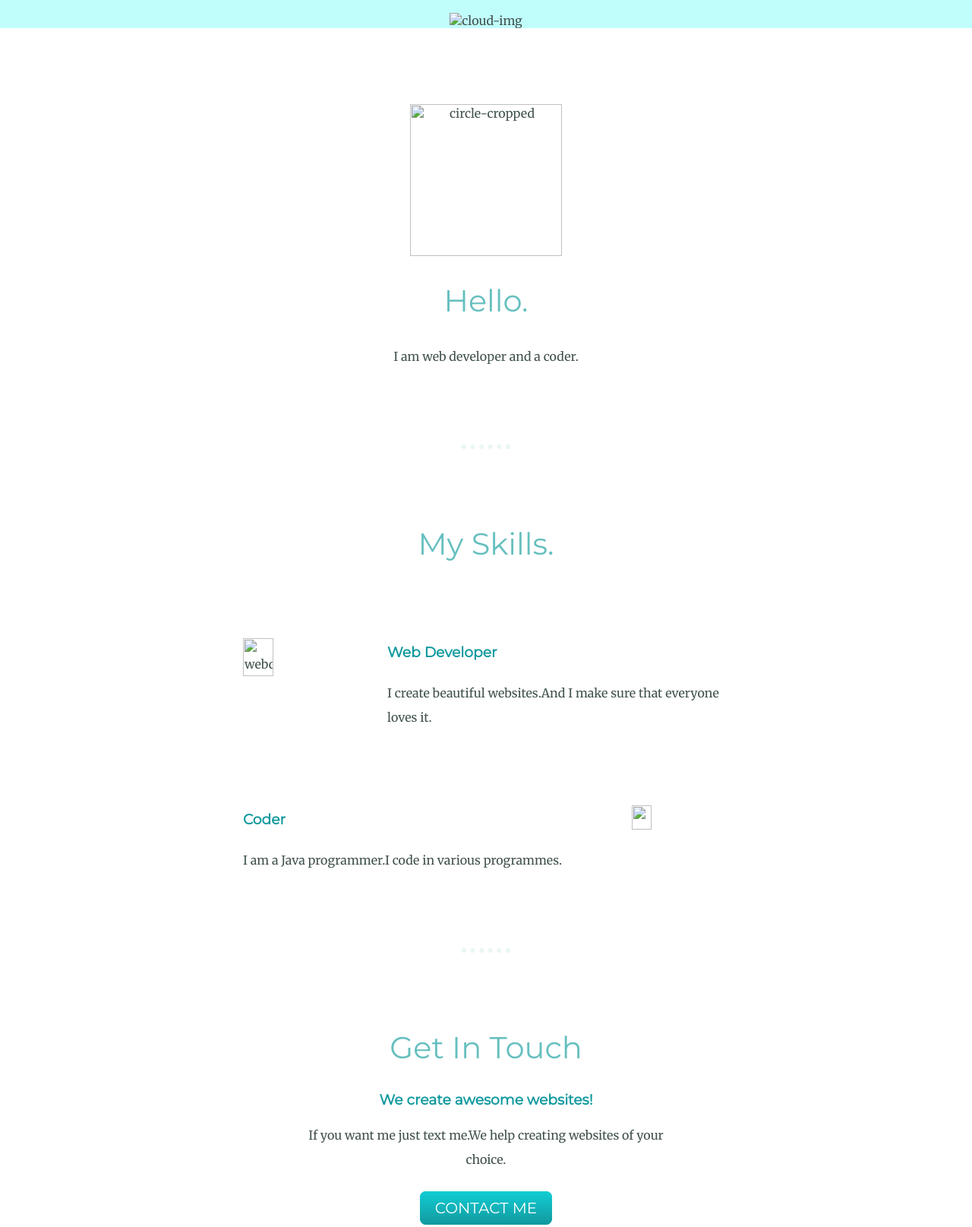
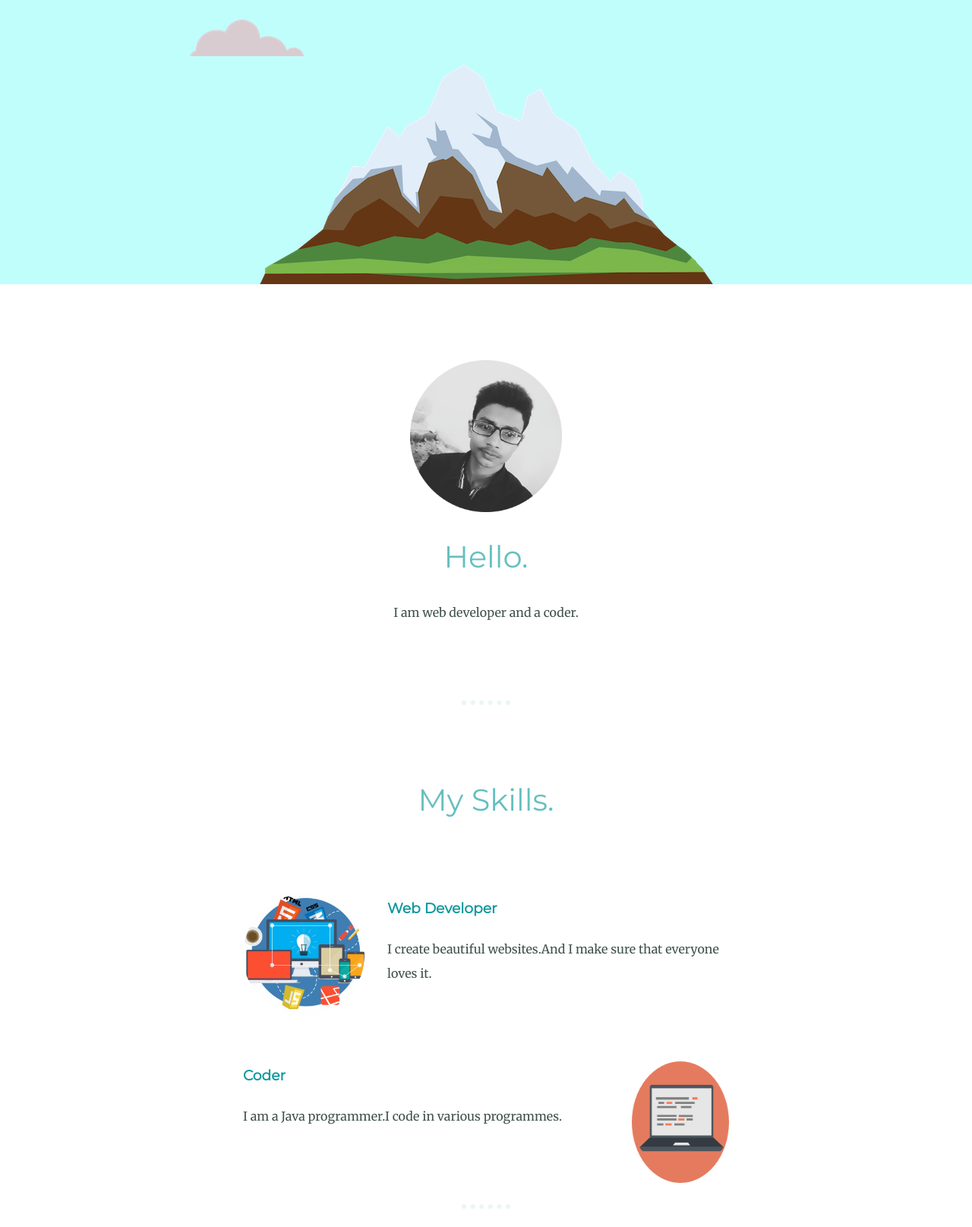
Before and after one commit to ayushanand593/MyProfile, a plain HTML site: page index.html in a window 1280 px wide. Shown: the part 380-1995 px from the top of the page at 76% size. Drawn offline with Linux system fonts and the light colour scheme.

Commit message:
Update index.html

```diff
--- a/index.html
+++ b/index.html
@@ -9,16 +9,16 @@
     </head>
     <body>
         <div class="top-container">
-        <img class="top-cloud"src="Images/cloud.png" alt="cloud-img">
+        <img class="top-cloud"src="cloud.png" alt="cloud-img">
             <h1>I'm Ayush</h1>
             <h2>a <span><u>pro</u></span>grammer</h2>
-            <img class="bottom-cloud"src="Images/cloud.png" alt="cloud-img">
-            <img src="Images/mountain.png" alt="cloud-img">
+            <img class="bottom-cloud"src="cloud.png" alt="cloud-img">
+            <img src="mountain.png" alt="cloud-img">
         </div>
 
         <div class="middle-container">
             <div class="profile">
-              <img src="Images/circle-cropped.png" height="200px" width="200px" alt="circle-cropped">
+              <img src="circle-cropped.png" height="200px" width="200px" alt="circle-cropped">
               <h2>Hello.</h2>
               <p class="intro">I am web developer and a coder.</p>
             </div>
@@ -26,12 +26,12 @@
             <div class="skills">
               <h2>My Skills.</h2>
               <div class="skill-row">
-                <img class="webdesign" src="Images/circle-cropped2.png"  alt="webdesign">
+                <img class="webdesign" src="circle-cropped2.png"  alt="webdesign">
                 <h3>Web Developer</h3>
                 <p> I create beautiful websites.And I make sure that everyone loves it.</p>
               </div>
               <div class="skill-row">
-                <img class="computer" src="Images/circle-cropped1.png"   alt="computer">
+                <img class="computer" src="circle-cropped1.png"   alt="computer">
                 <h3>Coder</h3>
                 <p>I am a Java programmer.I code in various programmes.</p>
               </div>
```
